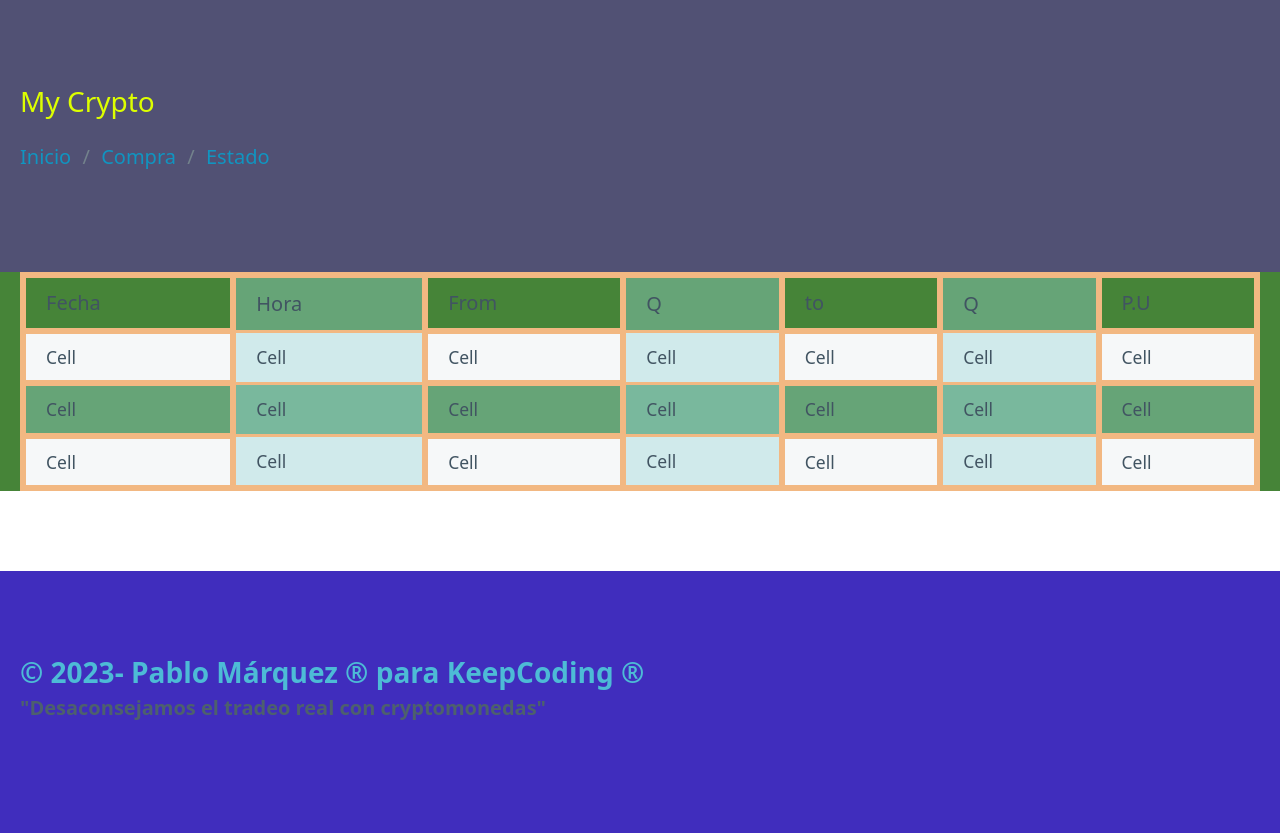
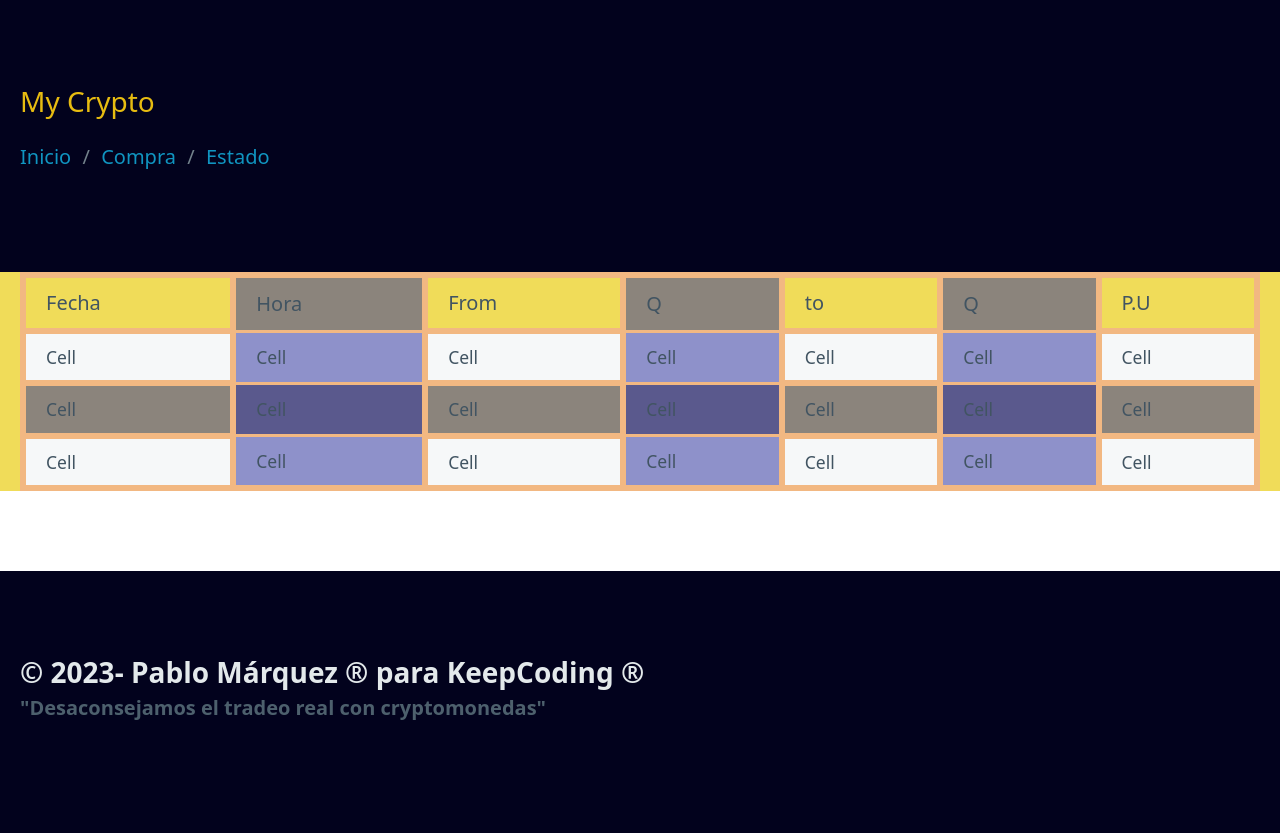
Before and after one commit to Pablomarke/myCrypto, a Flask app: page / in a window 1280 px wide. Run offline with Flask 3, Linux system fonts and the light colour scheme; parts of the project's set-up code (start-up, migrations or seed data) failed here and were passed over.

```diff
--- a/Desktop/my_Crypto/my_Crypto/__init__.py
+++ b/Desktop/my_Crypto/my_Crypto/__init__.py
@@ -1,5 +1,5 @@
 from flask import Flask
-from key import APIKEY
+
 
 app = Flask(__name__)
 
--- a/Desktop/my_Crypto/my_Crypto/static/css/styles.css
+++ b/Desktop/my_Crypto/my_Crypto/static/css/styles.css
@@ -1,20 +1,20 @@
 header{
-    background-color: rgb(81, 81, 116);
-    color: rgb(221, 255, 0);
+    background-color: rgb(2, 2, 29);
+    color: rgb(231, 188, 17);
     font-size: 1.4em;
     font-weight: lighter;
 }
 
 footer{
-    background-color: rgb(64, 45, 189);
-    color: rgb(77, 187, 214);
+    background-color: rgb(2, 2, 29);
+    color: rgb(227, 233, 235);
     font-size: 1.4em;
     font-weight: bold;
 }
 
 
 section{
-    background-color: rgb(70, 132, 56);
+    background-color: rgb(240, 220, 89);
     color: rgb(164, 128, 214);
 }
 
@@ -23,10 +23,10 @@ table, th, td {
     border-collapse: collapse;
   }
   tr:nth-child(even) {
-    background-color: rgba(150, 212, 212, 0.4);
+    background-color: rgba(46, 49, 158, 0.515);
     border: 3px solid rgb(242, 184, 130);
   }
   th:nth-child(even),td:nth-child(even) {
-    background-color: rgba(150, 212, 212, 0.4);
+    background-color: rgba(46, 49, 158, 0.515);
     border: 3px solid rgb(242, 184, 130);
   }
--- a/Desktop/my_Crypto/my_Crypto/templates/base.html
+++ b/Desktop/my_Crypto/my_Crypto/templates/base.html
@@ -28,7 +28,6 @@
             {% block section %}
             {% endblock %}
         </section>
-
         <footer>
             <div class="container-fluid">
                 &copy; 2023- Pablo Márquez &#174 para KeepCoding &#174
```
Also changed, not shown: Desktop/my_Crypto/data/movimientos_create.sql (added, +10 -0 lines), Desktop/my_Crypto/my_Crypto/data/movimientos.db (deleted), 2 other files.
